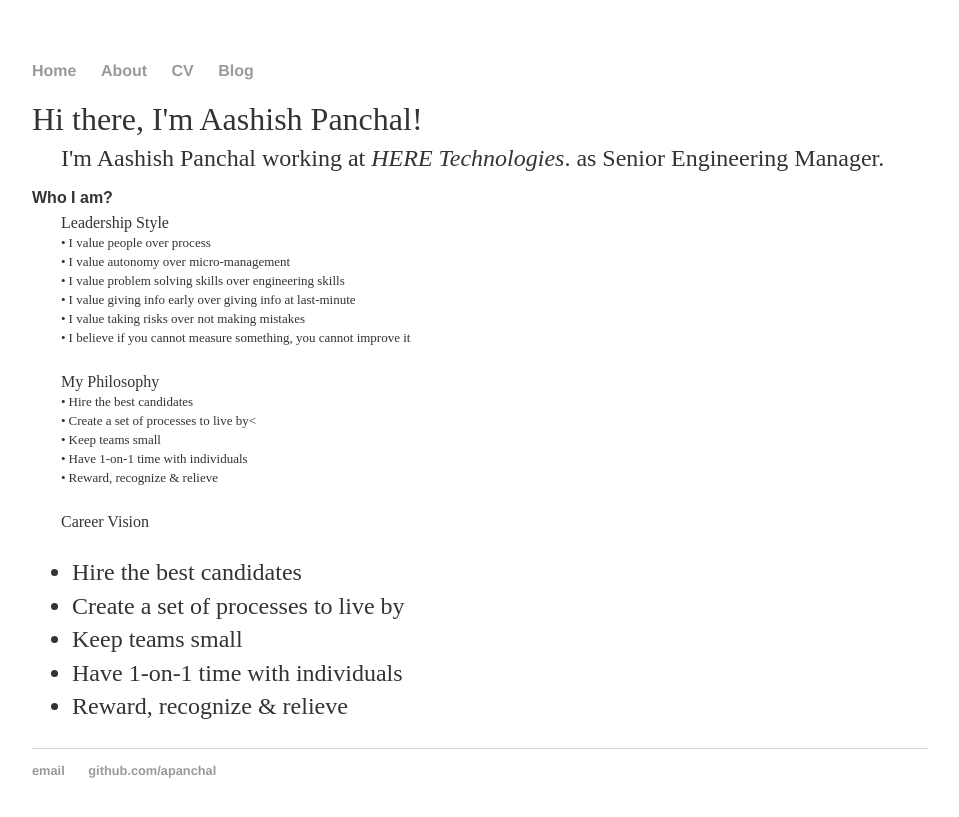
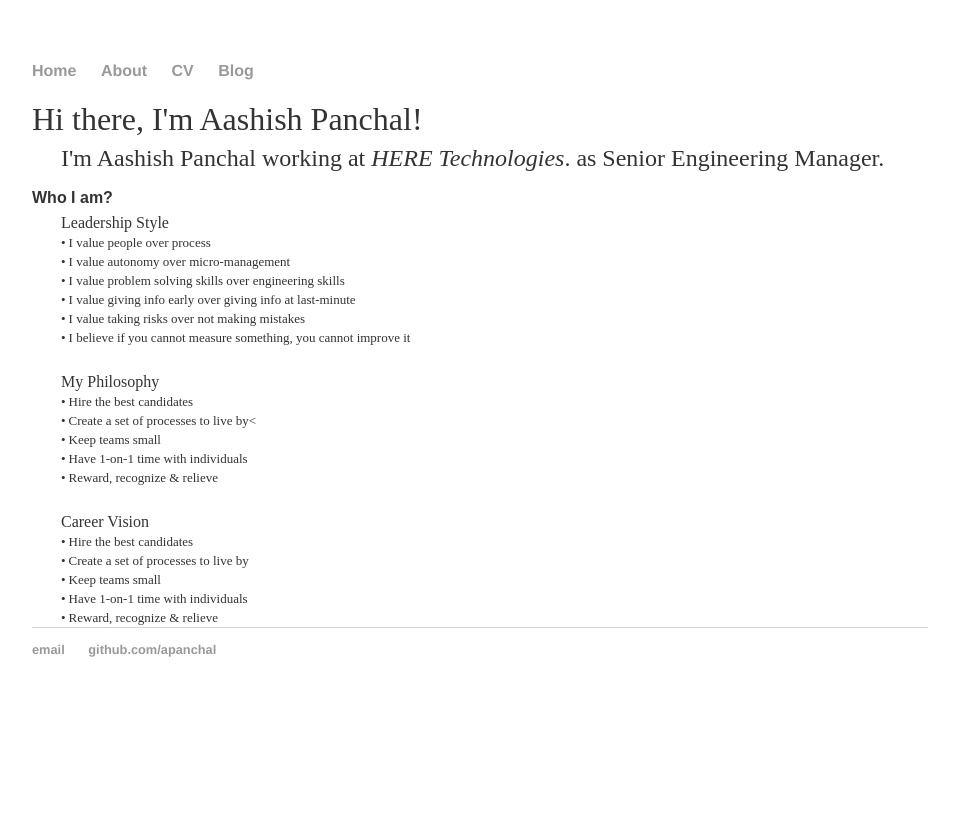
Before and after one commit to apanchal/apanchal.github.io, a Jekyll site: the page built from index.html, in a window 1280 px wide. Shown: the top 817 px of the page, without its empty margins (160-1119 px from the left). Built offline with Jekyll 4.4.1, drawn with Linux system fonts in a browser that asks for light colours.

Commit message:
Update index.html

```diff
--- a/index.html
+++ b/index.html
@@ -20,18 +20,18 @@
 		</p>
 		<div>
 			<p class="p10 ft6">My Philosophy</p>
-				<p class="p20 ft1"><span class="ft1">•</span><span class="ft7">Hire the best candidates</span></p>
-				<p class="p20 ft1"><span class="ft1">•</span><span class="ft7">Create a set of processes to live by<</span></p>
-				<p class="p20 ft1"><span class="ft1">•</span><span class="ft7">Keep teams small</span></p>
-				<p class="p20 ft1"><span class="ft1">•</span><span class="ft7">Have 1-on-1 time with individuals</span></p>
-				<p class="p20 ft1"><span class="ft1">•</span><span class="ft7">Reward, recognize & relieve</span></p>
+			<p class="p20 ft1"><span class="ft1">•</span><span class="ft7">Hire the best candidates</span></p>
+			<p class="p20 ft1"><span class="ft1">•</span><span class="ft7">Create a set of processes to live by<</span></p>
+			<p class="p20 ft1"><span class="ft1">•</span><span class="ft7">Keep teams small</span></p>
+			<p class="p20 ft1"><span class="ft1">•</span><span class="ft7">Have 1-on-1 time with individuals</span></p>
+			<p class="p20 ft1"><span class="ft1">•</span><span class="ft7">Reward, recognize & relieve</span></p>
 		<div>
 		</p>
+		<div>
 			<p class="p10 ft6">Career Vision</p>
-			<ul>
-				<li>Hire the best candidates</li>
-				<li>Create a set of processes to live by</li>
-				<li>Keep teams small</li>
-				<li>Have 1-on-1 time with individuals</li>
-				<li>Reward, recognize & relieve</li>
-			</ul>
+			<p class="p20 ft1"><span class="ft1">•</span><span class="ft7">Hire the best candidates</span></p>
+			<p class="p20 ft1"><span class="ft1">•</span><span class="ft7">Create a set of processes to live by</span></p>
+			<p class="p20 ft1"><span class="ft1">•</span><span class="ft7">Keep teams small</span></p>
+			<p class="p20 ft1"><span class="ft1">•</span><span class="ft7">Have 1-on-1 time with individuals</span></p>
+			<p class="p20 ft1"><span class="ft1">•</span><span class="ft7">Reward, recognize & relieve</span></p>
+		</div>
```
